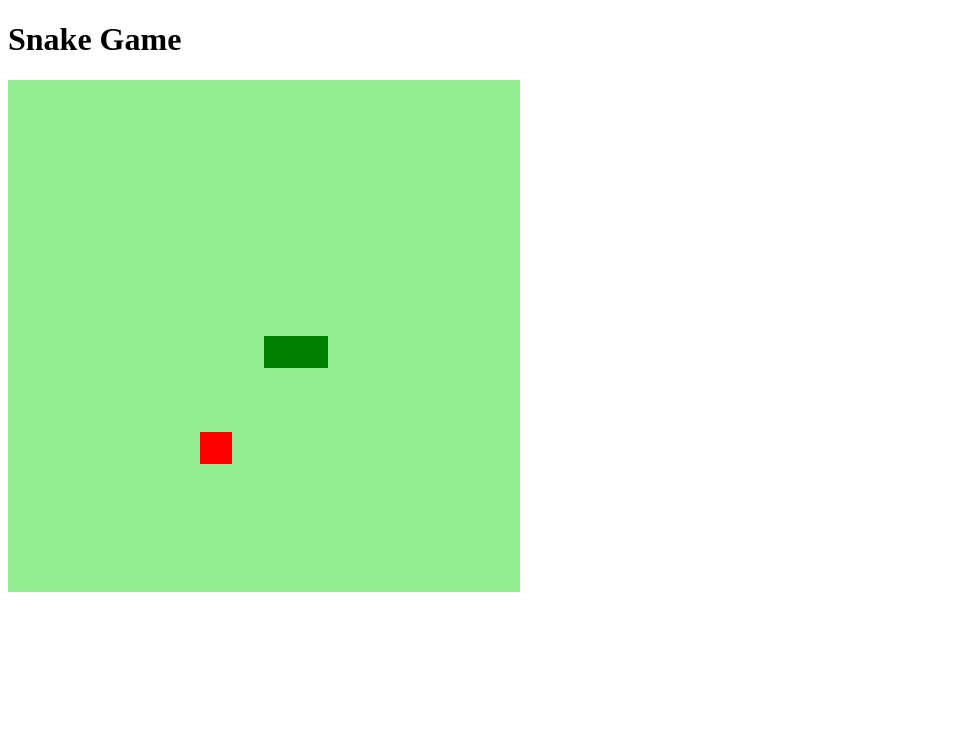
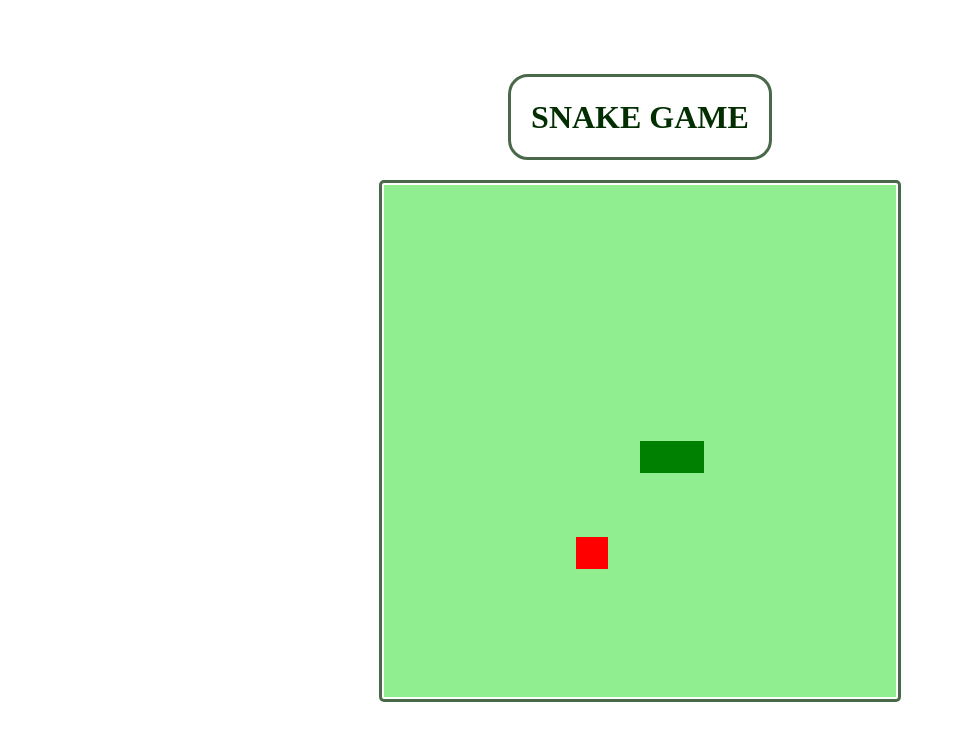
Before and after one commit to johnlivio/snakegame, a plain HTML site: page index.html in a window 1280 px wide. Shown: the whole page, without its empty margins (0-956 px from the left). Drawn offline with Linux system fonts and the light colour scheme.

Commit message:
Aula jogo da cobrinha

```diff
--- a/index.html
+++ b/index.html
@@ -9,7 +9,9 @@
     <title>Snake Game</title>
 </head>
 <body>
-    <h1>Snake Game</h1>
-    <canvas id="snake" width="512" height="512"></canvas>
+    <div class="title">
+        <h1>Snake Game</h1>
+    </div>
+    <canvas class="canvas" id="snake" width="512" height="512"></canvas>
 </body>
 </html>
--- a/style.css
+++ b/style.css
@@ -0,0 +1,24 @@
+body{
+    height: 95vh;
+    width: 95;
+    display: flex;
+    justify-content: center;
+    align-items: center;
+    flex-direction: column;
+    color: rgb(2, 46, 2);
+}
+
+.title{
+    text-transform: uppercase;
+    border: rgba(2, 46, 2, 0.712) solid;
+    padding-left: 20px;
+    padding-right: 20px;
+    border-radius: 20px;
+    margin-bottom: 20px;
+}
+
+.canvas{
+    border: solid rgba(2, 46, 2, 0.712);
+    padding: 2px;
+    border-radius: 5px;
+}
```
